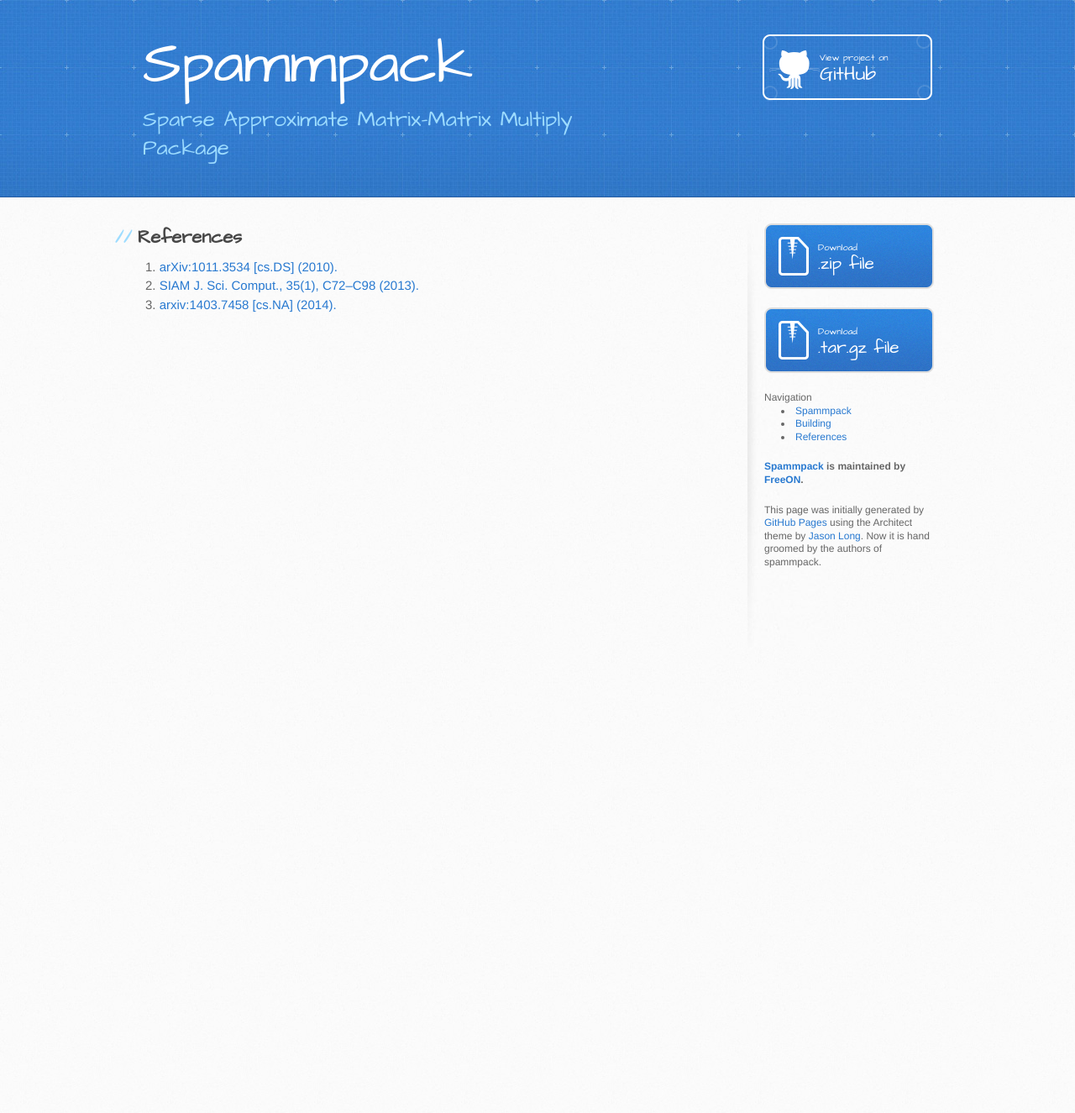
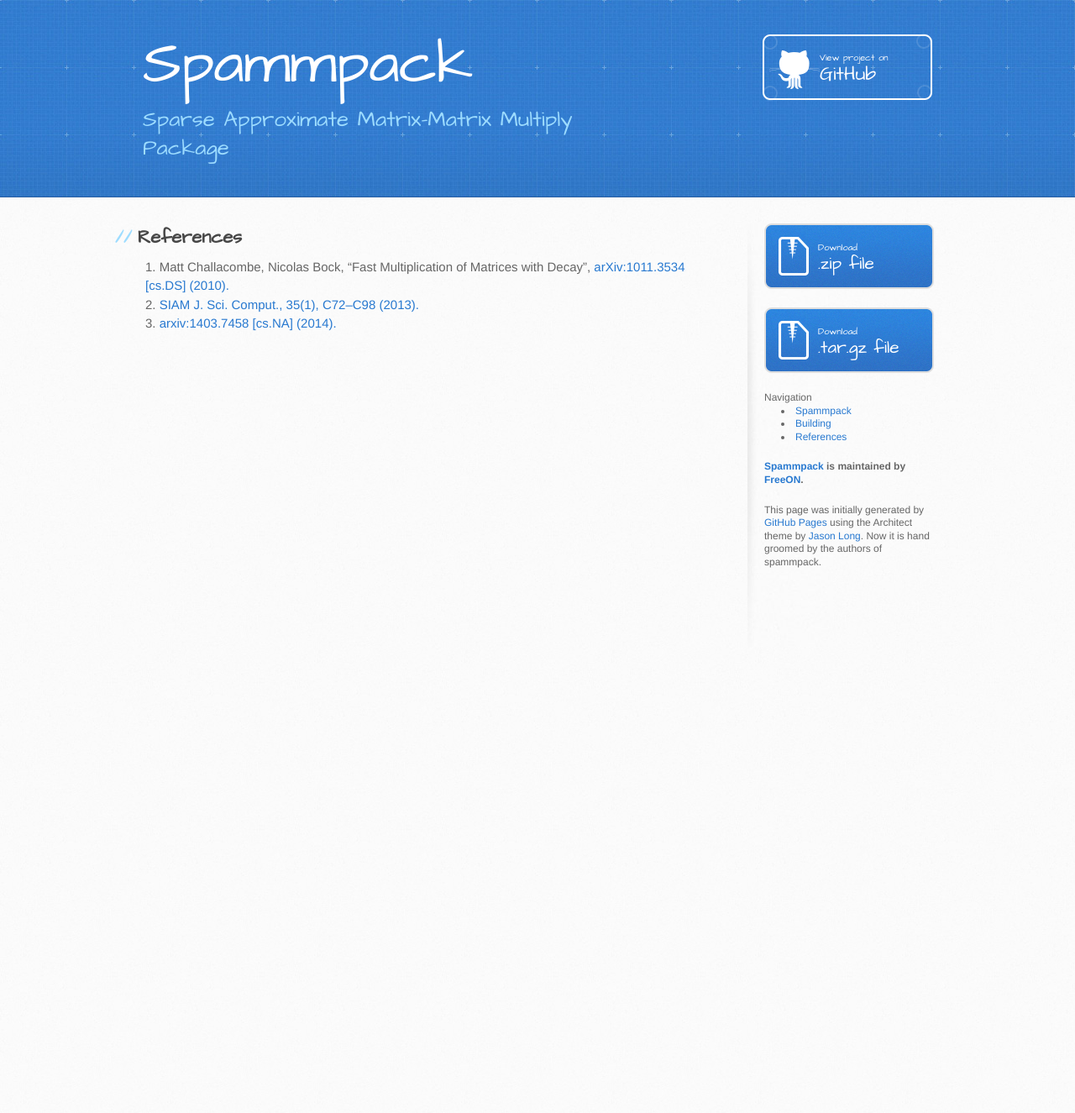
Before and after one commit to FreeON/spammpack, a Jekyll site: the page built from references.md, in a window 1280 px wide. Shown: the whole page at 84% size. Built offline with Jekyll 4.4.1, drawn with Linux system fonts in a browser that asks for light colours.

Commit message:
Add more details to the references.

```diff
--- a/references.md
+++ b/references.md
@@ -6,6 +6,7 @@ title: Spammpack - References
 References
 ----------
 
-  1. [arXiv:1011.3534 [cs.DS] (2010).](http://arxiv.org/abs/1011.3534)
+  1. Matt Challacombe, Nicolas Bock, "Fast Multiplication of Matrices with
+     Decay", [arXiv:1011.3534 [cs.DS] (2010).](http://arxiv.org/abs/1011.3534)
   2. [SIAM J. Sci. Comput., 35(1), C72–C98 (2013).](http://dx.doi.org/10.1137/120870761)
   3. [arxiv:1403.7458 [cs.NA] (2014).](http://arxiv.org/abs/1403.7458)
```
